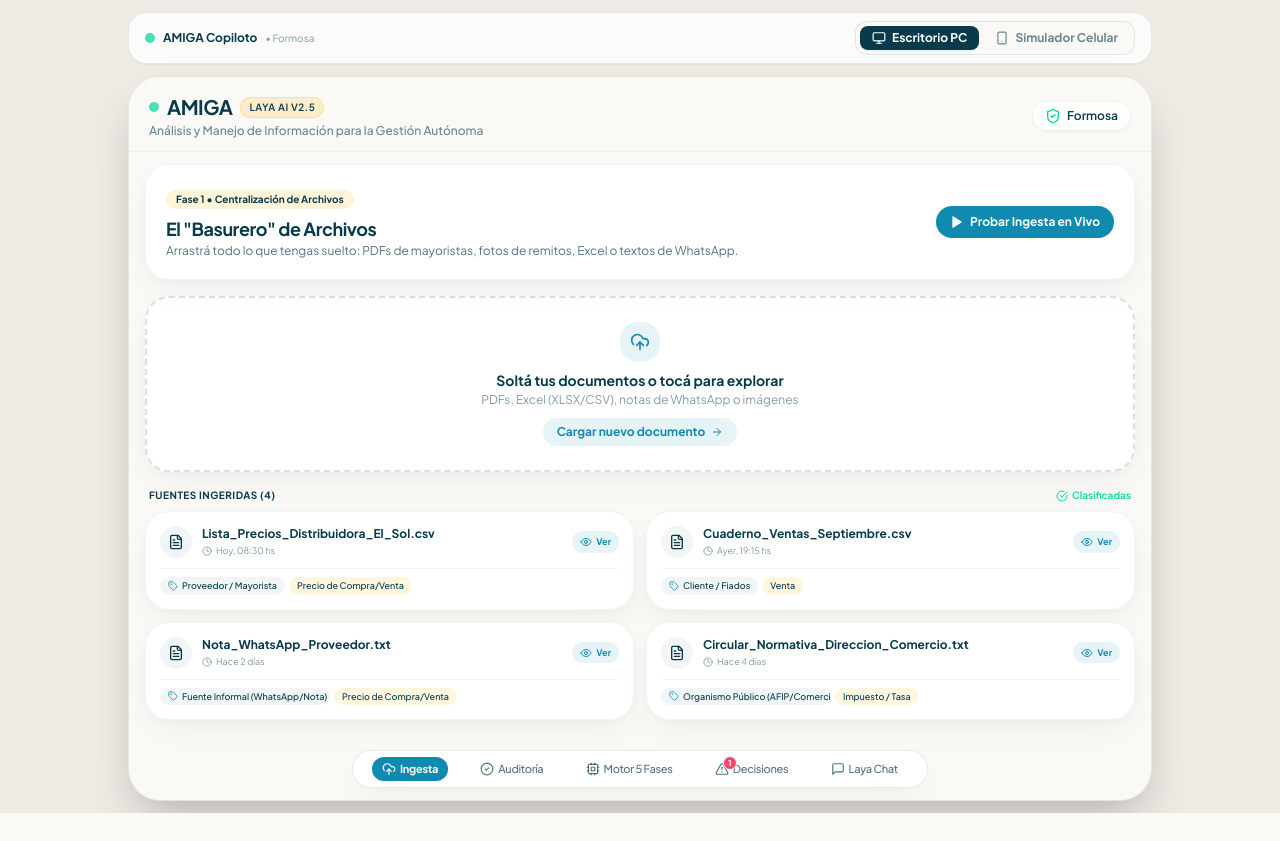
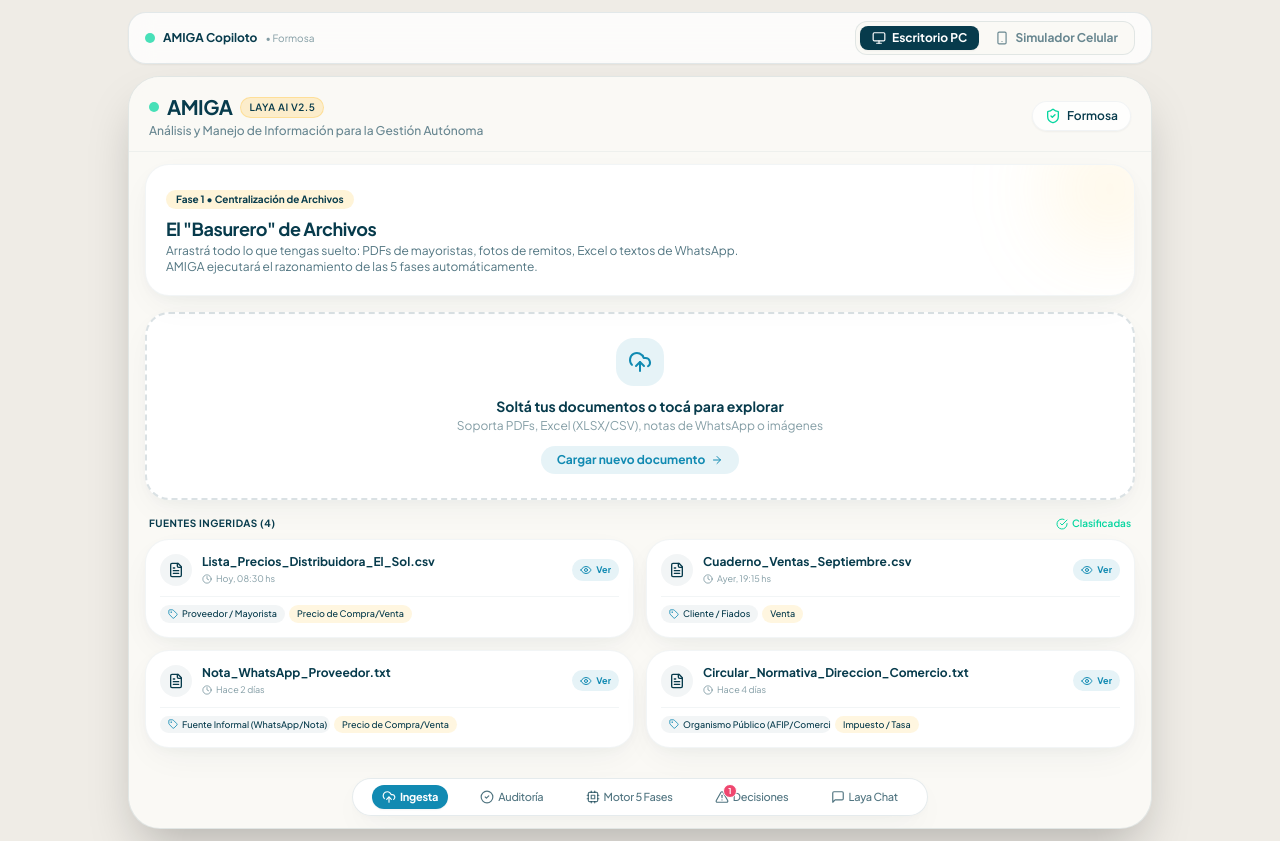
Before and after one commit to tinag1144/hackathon-amiga, a React (Vite) app in the folder frontend/: page / in a window 1280 px wide. Before the commit the page ends 813 px from the top, so only its background shows below. Built offline with nearby package versions, Linux system fonts and the light colour scheme.

Commit message:
refactor: activacion organica del razonamiento del motor de 5 fases al cargar cualquier archivo nativo

```diff
--- a/frontend/src/App.tsx
+++ b/frontend/src/App.tsx
@@ -64,7 +64,7 @@ export const App: React.FC = () => {
         )}
       </main>
 
-      {/* Modal de Razonamiento en Vivo de las 5 Fases (Automático al Subir Archivo) */}
+      {/* Modal de Razonamiento en Vivo de las 5 Fases (Automático al Subir Cualquier Archivo) */}
       {processingFileName && (
         <AutomatedPipelineModal
           filename={processingFileName}
--- a/frontend/src/components/Ingestion/FileUploader.tsx
+++ b/frontend/src/components/Ingestion/FileUploader.tsx
@@ -1,5 +1,5 @@
 import React, { useState } from 'react';
-import { UploadCloud, FileText, CheckCircle, Tag, Clock, ArrowRight, Eye, X, Play } from 'lucide-react';
+import { UploadCloud, FileText, CheckCircle, Tag, Clock, ArrowRight, Eye, X } from 'lucide-react';
 import { IngestedAsset } from '../../types';
 
 interface FileUploaderProps {
@@ -17,20 +17,11 @@ export const FileUploader: React.FC<FileUploaderProps> = ({ assets, onUpload })
     }
   };
 
-  const handleDemoUpload = () => {
-    const demoFile = new File(
-      ["Producto,Categoria,PrecioUnidad\nHarina 000,Secos,14200"],
-      "Remito_Nuevo_Distribuidora_El_Sol.csv",
-      { type: "text/csv" }
-    );
-    onUpload(demoFile);
-  };
-
   return (
     <div className="space-y-4 pb-20">
       {/* Intro Banner Editorial */}
-      <div className="bg-white rounded-3xl p-4 sm:p-5 shadow-editorial border border-[#073b4c]/5 relative overflow-hidden flex flex-col sm:flex-row sm:items-center justify-between gap-3">
-        <div>
+      <div className="bg-white rounded-3xl p-4 sm:p-5 shadow-editorial border border-[#073b4c]/5 relative overflow-hidden">
+        <div className="absolute top-0 right-0 w-32 h-32 bg-[#ffd166]/15 rounded-full blur-2xl -mr-10 -mt-10" />
         <span className="inline-block px-2.5 py-0.5 bg-[#ffd166]/25 text-[#073b4c] text-[10px] font-bold rounded-full mb-1.5">
           Fase 1 • Centralización de Archivos
         </span>
@@ -38,18 +29,8 @@ export const FileUploader: React.FC<FileUploaderProps> = ({ assets, onUpload })
           El "Basurero" de Archivos
         </h2>
         <p className="text-[11px] sm:text-xs text-[#073b4c]/70 leading-relaxed max-w-xl">
-            Arrastrá todo lo que tengas suelto: PDFs de mayoristas, fotos de remitos, Excel o textos de WhatsApp.
+          Arrastrá todo lo que tengas suelto: PDFs de mayoristas, fotos de remitos, Excel o textos de WhatsApp. AMIGA ejecutará el razonamiento de las 5 fases automáticamente.
         </p>
-        </div>
-
-        {/* Botón de Demostración Rápida para Exposición */}
-        <button
-          onClick={handleDemoUpload}
-          className="shrink-0 px-3.5 py-2 bg-[#118ab2] hover:bg-[#073b4c] text-white font-bold text-xs rounded-2xl transition-all shadow-sm flex items-center justify-center gap-1.5"
-        >
-          <Play className="w-3.5 h-3.5 fill-white" />
-          <span>Probar Ingesta en Vivo</span>
-        </button>
       </div>
 
       {/* Drag and Drop Zone */}
@@ -63,23 +44,23 @@ export const FileUploader: React.FC<FileUploaderProps> = ({ assets, onUpload })
             onUpload(e.dataTransfer.files[0]);
           }
         }}
-        className={`block cursor-pointer bg-white rounded-3xl p-5 sm:p-6 text-center transition-all duration-300 border-2 border-dashed shadow-editorial ${
+        className={`block cursor-pointer bg-white rounded-3xl p-6 text-center transition-all duration-300 border-2 border-dashed shadow-editorial ${
           isDragging
             ? 'border-[#118ab2] bg-[#118ab2]/5 scale-[0.99]'
             : 'border-[#073b4c]/15 hover:border-[#118ab2]/50 hover:bg-[#FAF9F5]'
         }`}
       >
         <input type="file" className="hidden" onChange={handleFileChange} accept=".csv,.xlsx,.pdf,.txt,.jpg,.png" />
-        <div className="w-10 h-10 bg-[#118ab2]/10 rounded-2xl flex items-center justify-center mx-auto mb-2 text-[#118ab2]">
-          <UploadCloud className="w-5 h-5" />
+        <div className="w-12 h-12 bg-[#118ab2]/10 rounded-2xl flex items-center justify-center mx-auto mb-2.5 text-[#118ab2]">
+          <UploadCloud className="w-6 h-6" />
         </div>
         <h3 className="text-xs sm:text-sm font-bold text-[#073b4c]">
           Soltá tus documentos o tocá para explorar
         </h3>
         <p className="text-[10px] sm:text-xs text-[#073b4c]/50 mt-0.5">
-          PDFs, Excel (XLSX/CSV), notas de WhatsApp o imágenes
+          Soporta PDFs, Excel (XLSX/CSV), notas de WhatsApp o imágenes
         </p>
-        <span className="inline-flex items-center gap-1.5 mt-2.5 text-[10px] sm:text-xs font-bold text-[#118ab2] bg-[#118ab2]/10 px-3.5 py-1.5 rounded-full">
+        <span className="inline-flex items-center gap-1.5 mt-3 text-[10px] sm:text-xs font-bold text-[#118ab2] bg-[#118ab2]/10 px-4 py-1.5 rounded-full">
           Cargar nuevo documento <ArrowRight className="w-3 h-3" />
         </span>
       </label>
--- a/frontend/src/components/Pipeline/PipelineFlow.tsx
+++ b/frontend/src/components/Pipeline/PipelineFlow.tsx
@@ -1,15 +1,14 @@
 import React, { useState } from 'react';
-import { UploadCloud, ShieldCheck, FileCode, Sparkles, CheckCircle2, ArrowRight, Play } from 'lucide-react';
+import { UploadCloud, ShieldCheck, FileCode, Sparkles, CheckCircle2, ArrowRight } from 'lucide-react';
 import { IngestedAsset, AuditDiagnostic, PrescriptiveDecision } from '../../types';
 
 interface PipelineFlowProps {
   assets: IngestedAsset[];
   audits: AuditDiagnostic[];
   decisions: PrescriptiveDecision[];
-  onRunDemoPipeline?: () => void;
 }
 
-export const PipelineFlow: React.FC<PipelineFlowProps> = ({ assets, audits, decisions, onRunDemoPipeline }) => {
+export const PipelineFlow: React.FC<PipelineFlowProps> = ({ assets, audits, decisions }) => {
   const [activeStep, setActiveStep] = useState<number>(1);
 
   const steps = [
@@ -63,8 +62,7 @@ export const PipelineFlow: React.FC<PipelineFlowProps> = ({ assets, audits, deci
   return (
     <div className="space-y-4 pb-20">
       {/* Header Visual del Pipeline */}
-      <div className="bg-white rounded-3xl p-4 sm:p-5 shadow-editorial border border-[#073b4c]/5 flex flex-col sm:flex-row sm:items-center justify-between gap-3">
-        <div>
+      <div className="bg-white rounded-3xl p-4 sm:p-5 shadow-editorial border border-[#073b4c]/5">
         <span className="inline-block px-2.5 py-0.5 bg-[#118ab2]/15 text-[#118ab2] text-[10px] font-bold rounded-full mb-1.5">
           Arquitectura del Motor • Pipeline de 5 Fases
         </span>
@@ -72,19 +70,8 @@ export const PipelineFlow: React.FC<PipelineFlowProps> = ({ assets, audits, deci
           Flujo de Procesamiento del Motor
         </h2>
         <p className="text-[11px] sm:text-xs text-[#073b4c]/70 leading-relaxed">
-            Visualizá cómo AMIGA y Laya AI transforman archivos desestructurados en decisiones prescriptivas.
+          Visualizá cómo AMIGA y Laya AI transforman archivos desestructurados en decisiones prescriptivas al momento de ser cargados.
         </p>
-        </div>
-
-        {onRunDemoPipeline && (
-          <button
-            onClick={onRunDemoPipeline}
-            className="shrink-0 px-3.5 py-2 bg-[#118ab2] hover:bg-[#073b4c] text-white font-bold text-xs rounded-2xl transition-all shadow-sm flex items-center justify-center gap-1.5"
-          >
-            <Play className="w-3.5 h-3.5 fill-white" />
-            <span>Simular Flujo Completo</span>
-          </button>
-        )}
       </div>
 
       {/* Stepper Horizontal Interactivo (Fases 1 a 5) */}
```
Lines whose indentation alone changed are shown as unchanged.
